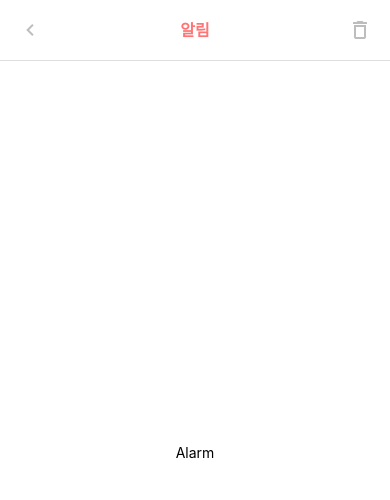
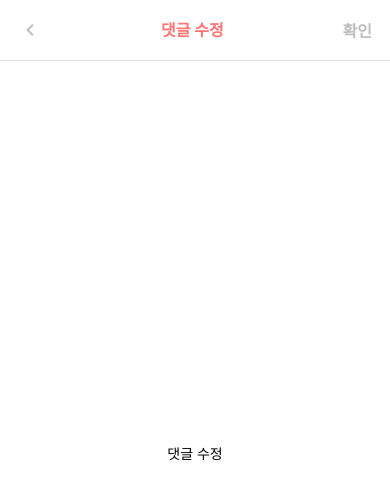
Before and after one commit to jaeho9/StudyBuddy-mobile, a React Native app: screen /Alarm in a window 390 px wide. Shown: the top 500 px of the page. Built offline with nearby package versions, Linux system fonts and the light colour scheme.

Commit message:
헤더 수정

```diff
--- a/src/components/header.jsx
+++ b/src/components/header.jsx
@@ -28,7 +28,19 @@ const header = ({ left, title, right, leftClick, rightClick }) => {
     >
       <TouchableOpacity onPress={() => navigation.navigate(leftClick)}>
         {left ? (
-          <Image source={left} style={{ width: 24, height: 24 }} />
+          typeof left === "string" ? (
+            <Text
+              style={{
+                fontSize: 16,
+                fontWeight: "bold",
+                color: "#bdbdbd",
+              }}
+            >
+              {left}
+            </Text>
+          ) : (
+            <Image source={left} style={{ width: 24, height: 24 }} />
+          )
         ) : (
           <View style={{ width: 24, height: 24 }}></View>
         )}
@@ -51,7 +63,19 @@ const header = ({ left, title, right, leftClick, rightClick }) => {
       </TouchableOpacity>
       <TouchableOpacity onPress={() => navigation.navigate(rightClick)}>
         {right ? (
-          <Image source={right} style={{ width: 24, height: 24 }} />
+          typeof right === "string" ? (
+            <Text
+              style={{
+                fontSize: 16,
+                fontWeight: "bold",
+                color: "#bdbdbd",
+              }}
+            >
+              {right}
+            </Text>
+          ) : (
+            <Image source={right} style={{ width: 24, height: 24 }} />
+          )
         ) : (
           <View style={{ width: 24, height: 24 }}></View>
         )}
--- a/src/pages/Home/Alarm.jsx
+++ b/src/pages/Home/Alarm.jsx
@@ -14,15 +14,9 @@ const deleteIcon = require("assets/icons/home/delete.png");
 const Alarm = ({}) => {
   return (
     <SafeAreaView style={{ flex: 1, backgroundColor: "#fff" }}>
-      <Header
-        left={backIcon}
-        title={"알림"}
-        right={deleteIcon}
-        leftClick={"Home"}
-        rightClick={"Alarm"}
-      />
+      <Header left={backIcon} title={"댓글 수정"} right={"확인"} />
       <View style={{ flex: 1, justifyContent: "center", alignItems: "center" }}>
-        <Text>Alarm</Text>
+        <Text>댓글 수정</Text>
       </View>
     </SafeAreaView>
   );
```
